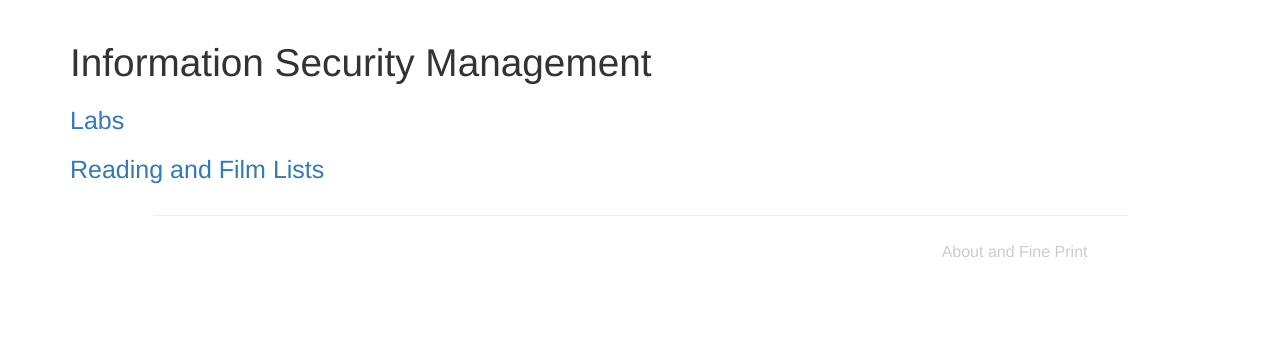
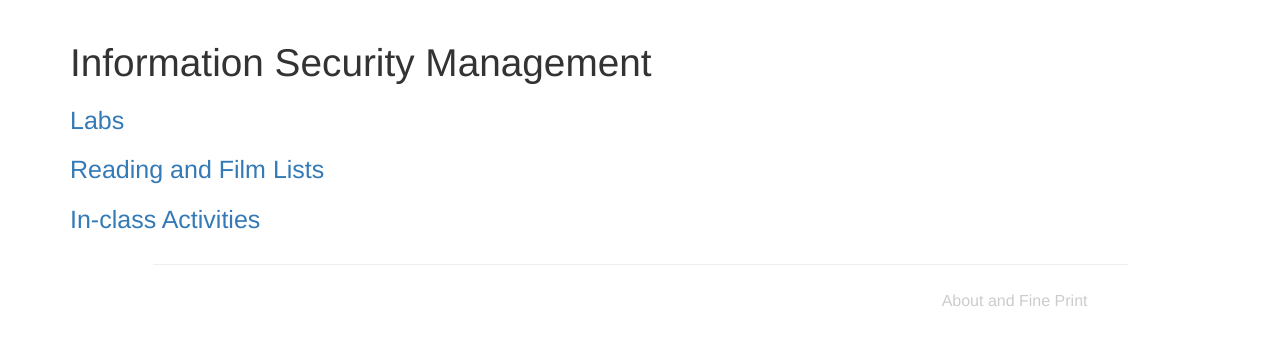
Before and after one commit to security-assignments/security-assignments.github.io, a Jekyll site: the page built from index.md, in a window 1280 px wide. Shown: the top 345 px of the page. Built offline with Jekyll 4.4.1, drawn with Linux system fonts in a browser that asks for light colours; nearby versions of some CDN libraries; library files that are not in the unit come from our copies; comment, search, counter and statistics services are not loaded.

Commit message:
move virtualmachine instructions under labs folder, and link from labs index page.

```diff
--- a/_includes/vm-setup-boilerplate.html
+++ b/_includes/vm-setup-boilerplate.html
@@ -2,11 +2,12 @@
 
 <h1>Required Virtual Machines</h1>
 
-<p>See <a href="{{'/virtual-machines/#setting-up-virtualbox-and-the-infoset-net-network' | relative_url }}">here</a> for instructions on setting up virtualbox for this class.</p>
+<p>See <a href="{{'/labs/virtual-machines/#setting-up-virtualbox-and-the-infoset-net-network' | relative_url }}">here</a> for instructions on setting up virtualbox for this class.</p>
 
 <div class='alert alert-info'><strong>Heads up!</strong> Be sure that you have created the <code>infosec-net</code> virtualbox network, as specified at the top of the above link, <i>before</i> importing the vm! It's not the end of the world if you don't, but it does require some extra work.</div>
 
-<p>This lab uses the following <a href='{{'/virtual-machines/#the-virtual-machines' | relative_url }}'>vms:</a></p>
+<p>This lab uses the following <a href='{{'/labs/virtual-machines/#the-virtual-machines' | relative_url }}'>vms:</a></p>
+
 <ul>
 {% for vm in page.vms %}
     <li>{{ vm }}</li>
--- a/index.md
+++ b/index.md
@@ -6,3 +6,5 @@ title: Information Security Management
 ## [Labs]( {{ '/labs/' | relative_url }} )
 
 ## [Reading and Film Lists]( {{ '/security-reading-and-film-list/' | relative_url }})
+
+## [In-class Activities]({{ '/activities/' | relative_url }})
```
Also changed, not shown: labs/virtual-machines.md (renamed from virtual-machines.md, +2 -2 lines).
